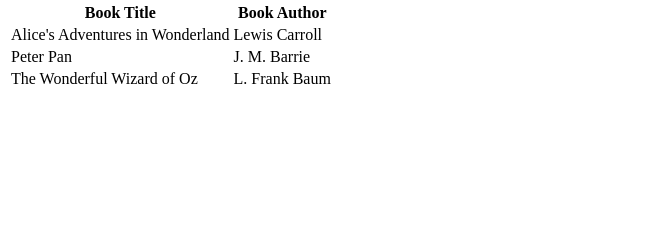
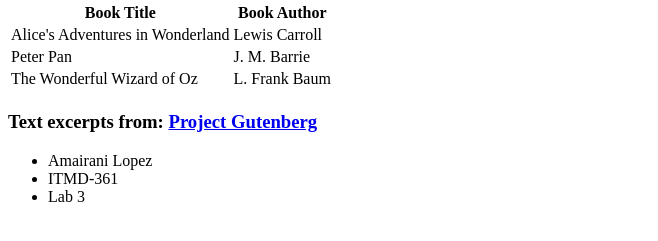
Before and after one commit to AmairaniL/lab3, a plain HTML site: page index.html in a window 1280 px wide. Shown: the part 79-320 px from the top of the page, without its empty margins (0-658 px from the left). Drawn offline with Linux system fonts and the light colour scheme.

Commit message:
I added the footer part of my document.

```diff
--- a/index.html
+++ b/index.html
@@ -38,5 +38,11 @@
 	<h2> </h2>
 	  <p> </p>
   </section>
+	<h3>Text excerpts from: <a href="http://www.gutenberg.org">Project Gutenberg</a></h3>
+	  <ul>
+		<li>Amairani Lopez</li>
+		<li>ITMD-361</li>
+		<li>Lab 3</li>
+	  </ul>
  </body>
 </html>
```
